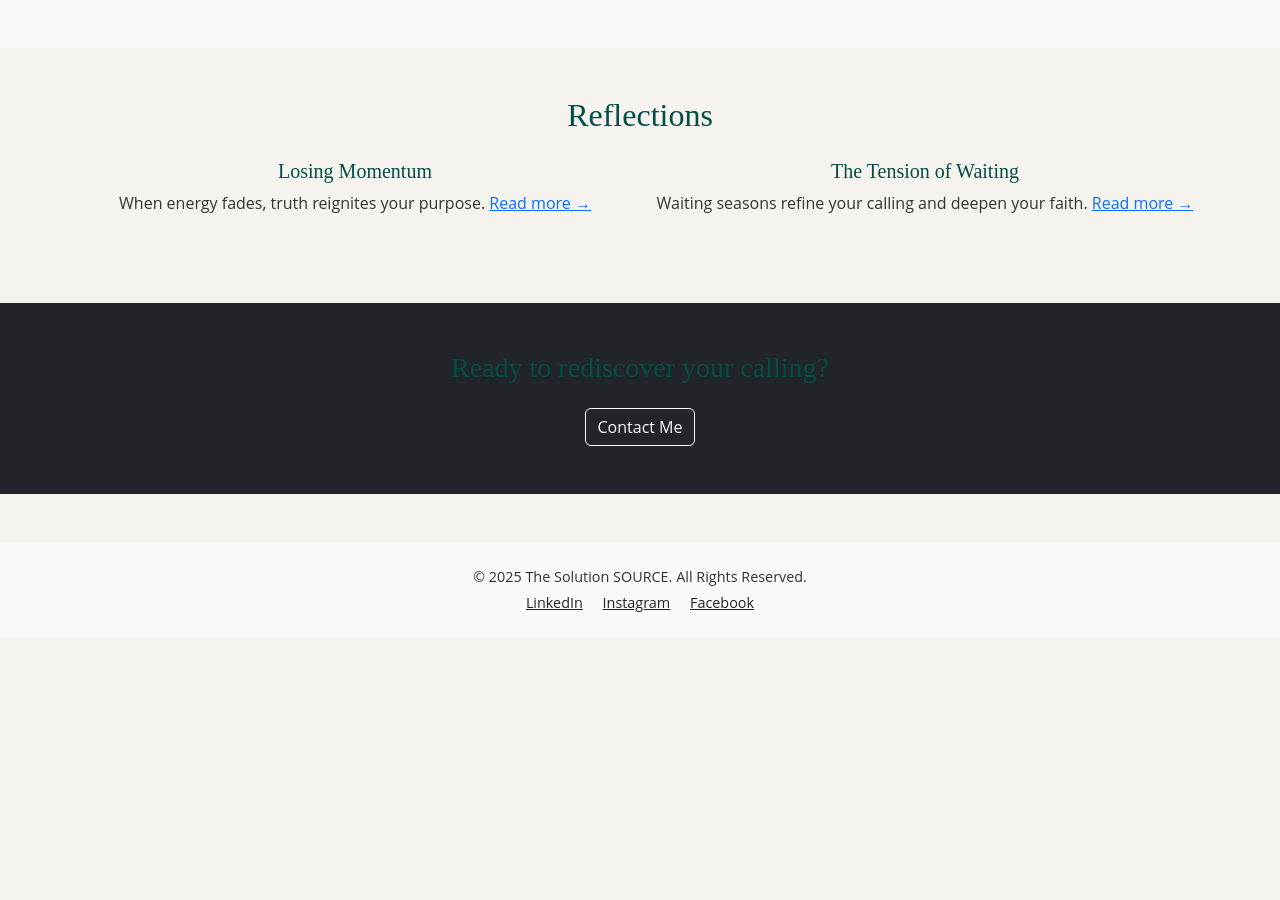
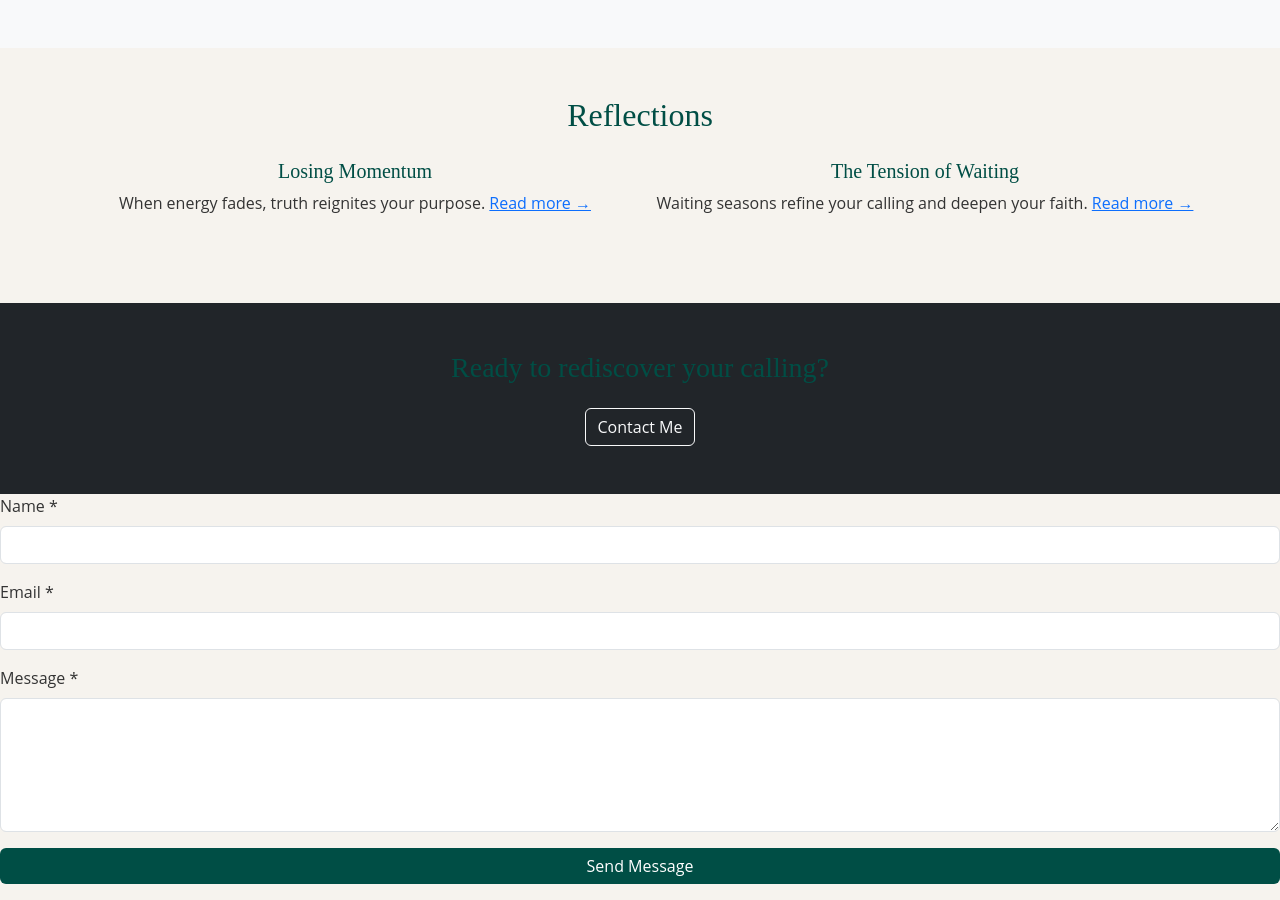
Before and after one commit to digitalsparkhq/thesolutionsource-demo, a Jekyll site: the page built from index.md, in a window 1280 px wide and 900 px high, scrolled down 1504 px. Built offline with Jekyll 4.4.1, drawn with Linux system fonts in a browser that asks for light colours; a script that is not in the unit is left out; before the commit the page ends 2142 px from its top, so only the background shows below that.

Commit message:
Update footer.html

```diff
--- a/_includes/footer.html
+++ b/_includes/footer.html
@@ -1,8 +1,19 @@
-<footer class="bg-light text-center py-4 mt-5">
-  <p class="mb-1">&copy; {{ site.time | date: "%Y" }} {{ site.title }}. All Rights Reserved.</p>
-  <div>
-    <a href="{{ site.social_links.linkedin }}" class="text-dark me-3">LinkedIn</a>
-    <a href="{{ site.social_links.instagram }}" class="text-dark me-3">Instagram</a>
-    <a href="{{ site.social_links.facebook }}" class="text-dark">Facebook</a>
+<!-- contact form snippet (used both inline and inside modal) -->
+<form id="ajaxContactForm" action="https://formspree.io/f/FORMSPREE_ID" method="POST" class="ajax-form">
+  <div class="mb-3">
+    <label for="cf-name" class="form-label">Name *</label>
+    <input type="text" id="cf-name" name="name" class="form-control" required>
   </div>
-</footer>
+  <div class="mb-3">
+    <label for="cf-email" class="form-label">Email *</label>
+    <input type="email" id="cf-email" name="_replyto" class="form-control" required>
+  </div>
+  <div class="mb-3">
+    <label for="cf-message" class="form-label">Message *</label>
+    <textarea id="cf-message" name="message" rows="5" class="form-control" required></textarea>
+  </div>
+  <div class="d-grid">
+    <button type="submit" class="btn btn-primary">Send Message</button>
+  </div>
+  <div id="cf-result" class="mt-3" aria-live="polite"></div>
+</form>
```
